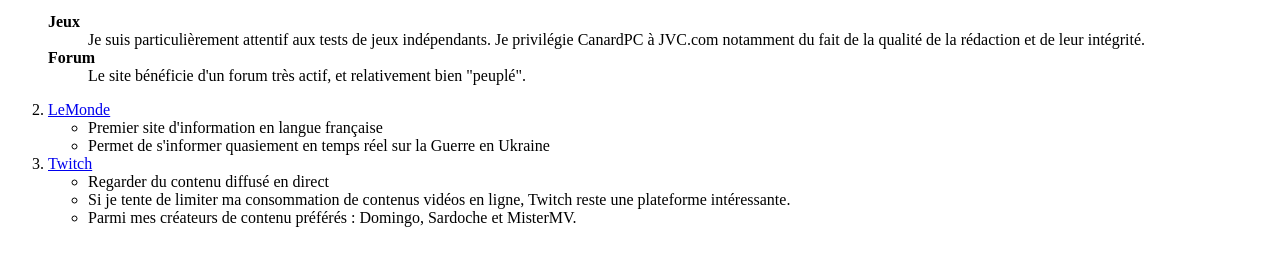
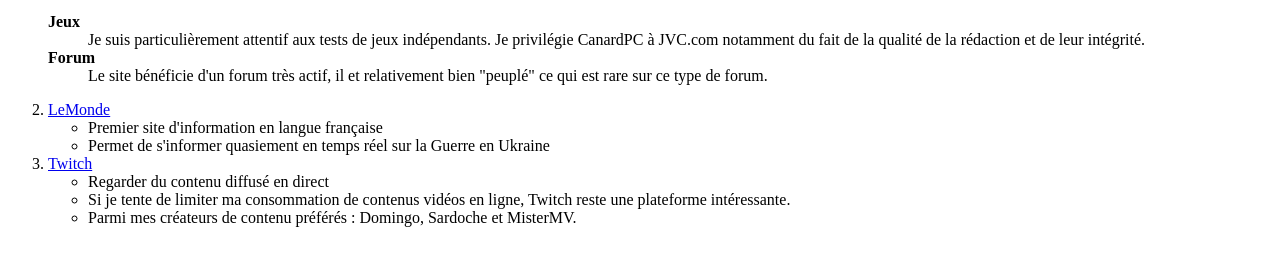
Before and after one commit to SamGarcia75/SamGarcia75.github.io, a plain HTML site: page index.html in a window 1280 px wide. Shown: the part 137-402 px from the top of the page. Drawn offline with Linux system fonts and the light colour scheme.

Commit message:
Update index.html

```diff
--- a/index.html
+++ b/index.html
@@ -18,7 +18,7 @@
                     <dt><b>Jeux</b></dt>
                     <dd>Je suis particulièrement attentif aux tests de jeux indépendants. Je privilégie CanardPC à JVC.com notamment du fait de la qualité de la rédaction et de leur intégrité.</dd>
                     <dt><b>Forum</b></dt>
-                    <dd>Le site bénéficie d'un forum très actif, et relativement bien "peuplé".</dd>
+                    <dd>Le site bénéficie d'un forum très actif, il et relativement bien "peuplé" ce qui est rare sur ce type de forum.</dd>
                 </dl>
             </li>
 
```
